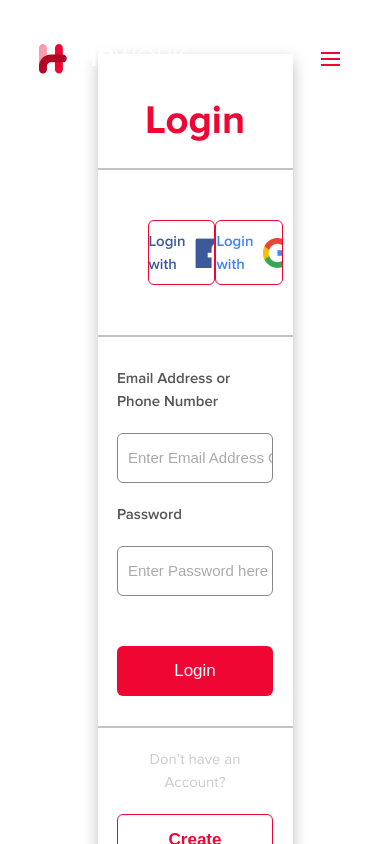
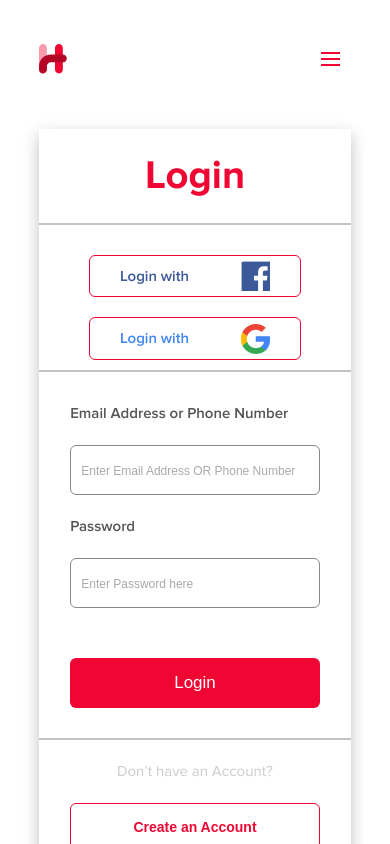
Before and after one commit to TechinnoverHub/hr-work, a React (Create React App) app: page /account in a window 390 px wide. Shown: the top 844 px of the page. Built offline with nearby package versions, Linux system fonts and the light colour scheme; what google-maps-react would draw is missing.

Commit message:
login responsive

```diff
--- a/src/Pages/Login/index.scss
+++ b/src/Pages/Login/index.scss
@@ -9,9 +9,13 @@
 }
 
 .login-section {
-  width: 50%;
+  width: 80%;
   box-shadow: 0px 6px 15px rgba(0, 0, 0, 0.25);
-  padding: 20px 0px;
+
+  @media screen and (min-width: 800px) {
+    width: 50%;
+    padding: 20px 0px;
+  }
 }
 
 .login-text {
@@ -30,22 +34,34 @@
 }
 
 .media-login-wrapper {
-  display: flex;
-  justify-content: space-around;
   height: 65px;
-  margin: 50px;
+  margin: 30px 50px 50px;
+
+  @media screen and (min-width: 800px) {
+    justify-content: space-around;
+    height: 65px;
+    margin: 50px;
+    display: flex;
+  }
 }
 
 .facebook-login,
 .google-login {
+  margin-bottom: 20px;
+  padding: 5.2px 30px;
   display: flex;
-  justify-content: space-around;
-  align-items: center;
+  border-radius: 6px;
+  flex-basis: 40.5%;
   background: #ffffff;
   border: 1px solid #ef0633;
   box-sizing: border-box;
-  border-radius: 6px;
-  flex-basis: 40.5%;
+  align-items: center;
+  justify-content: space-between;
+
+  @media screen and (min-width: 800px) {
+    margin-bottom: 0px;
+    justify-content: space-around;
+  }
 }
 
 .facebook-login-text {
@@ -94,7 +110,11 @@
 ::-webkit-input-placeholder {
   color: rgba(86, 86, 86, 0.5);
   padding: 25px 10px;
-  font-size: 15px;
+  font-size: 12px;
+
+  @media screen and (min-width: 800px) {
+    font-size: 15px;
+  }
 }
 
 .login-label {
@@ -143,7 +163,11 @@
   color: #ef0633;
   cursor: pointer;
   border: 1px solid #ef0633;
-  font-size: 17px;
   width: 100%;
   font-weight: bold;
+  font-size: 14px;
+
+  @media screen and (min-width: 800px) {
+    font-size: 17px;
+  }
 }
```
